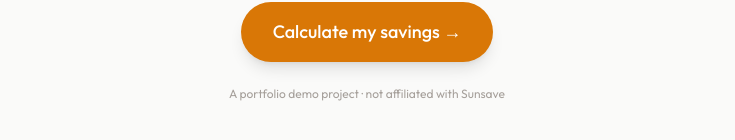
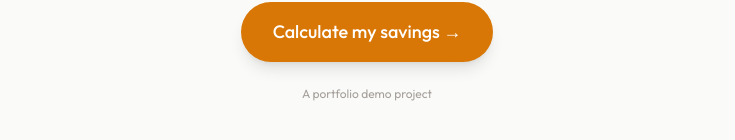
Before and after one commit to saowapan/sunsave-web, a Next.js app: page / in a window 1280 px wide. Shown: the part 458-598 px from the top of the page, without its empty margins (273-1008 px from the left). Built offline with nearby package versions, Linux system fonts and the light colour scheme.

Commit message:
Improve: text updated for home

```diff
--- a/src/app/page.tsx
+++ b/src/app/page.tsx
@@ -21,7 +21,7 @@ export default function Home() {
         Calculate my savings →
       </Link>
       <p className="mt-6 text-xs text-stone-400">
-        A portfolio demo project · not affiliated with Sunsave
+        A portfolio demo project
       </p>
     </main>
   );
```
